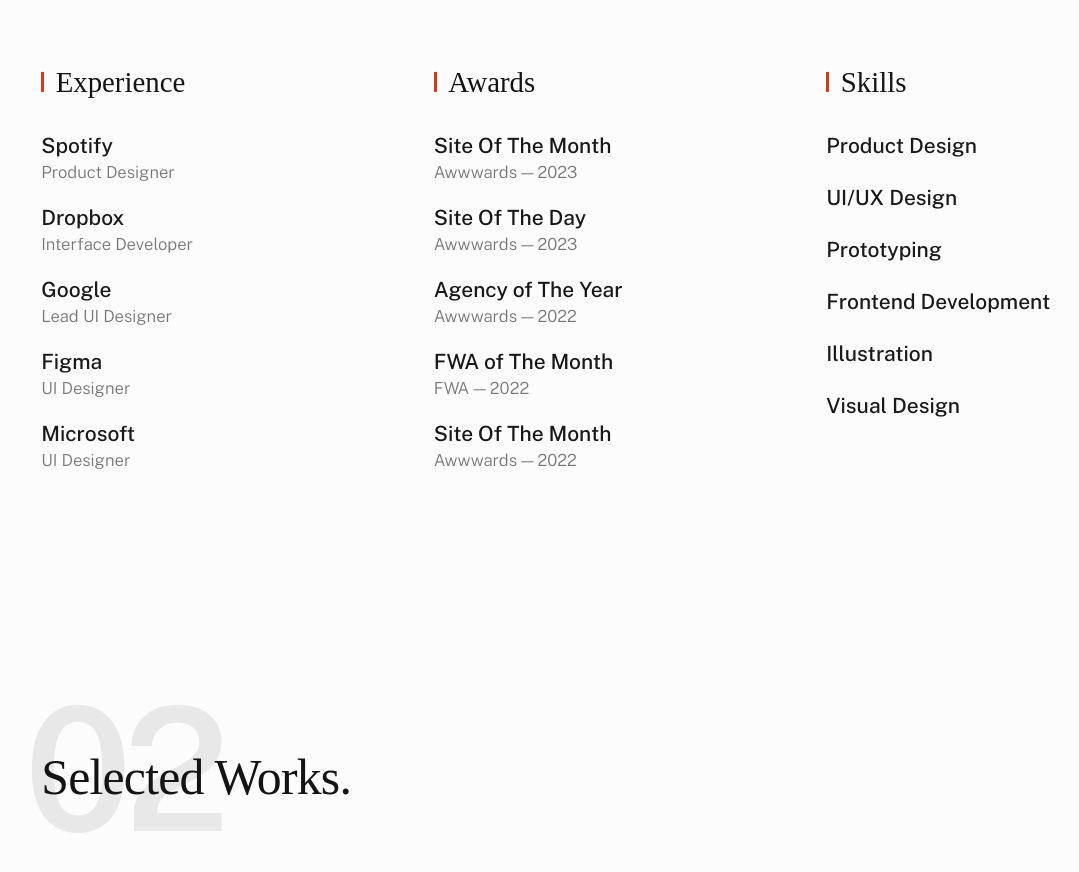
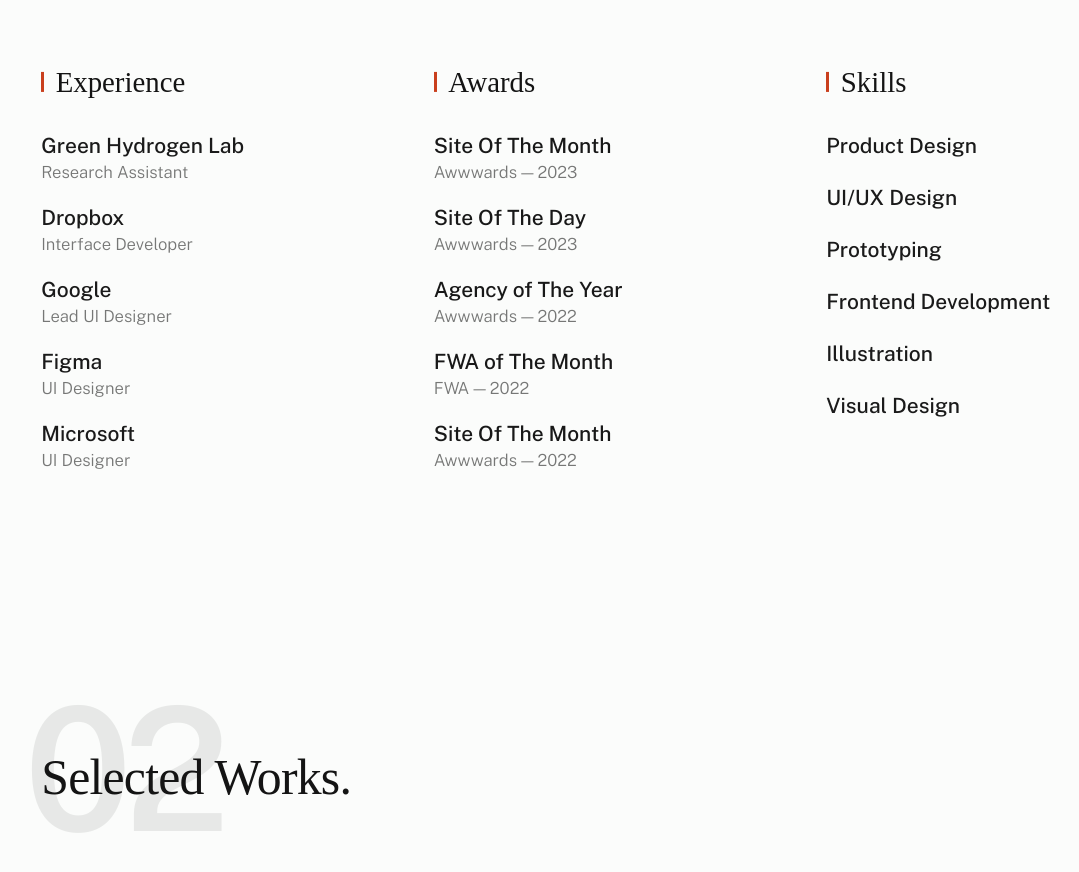
Before and after one commit to Wizarisan/prabin-portfolio, a plain HTML site: page index.html in a window 1280 px wide. Shown: the part 1700-2572 px from the top of the page, without its empty margins (36-1115 px from the left). Drawn offline with nearby package versions, Linux system fonts and the light colour scheme; a web font is replaced by a local one.

Commit message:
Update work experience in index.html

```diff
--- a/index.html
+++ b/index.html
@@ -157,8 +157,8 @@
                             <h4 class="s-about__block-title">Experience</h4>
                             <ul class="s-about__list">
                                 <li>
-                                    Spotify
-                                    <span>Product Designer</span>
+                                    Green Hydrogen Lab
+                                    <span>Research Assistant</span>
                                 </li>
                                 <li>
                                     Dropbox
```
